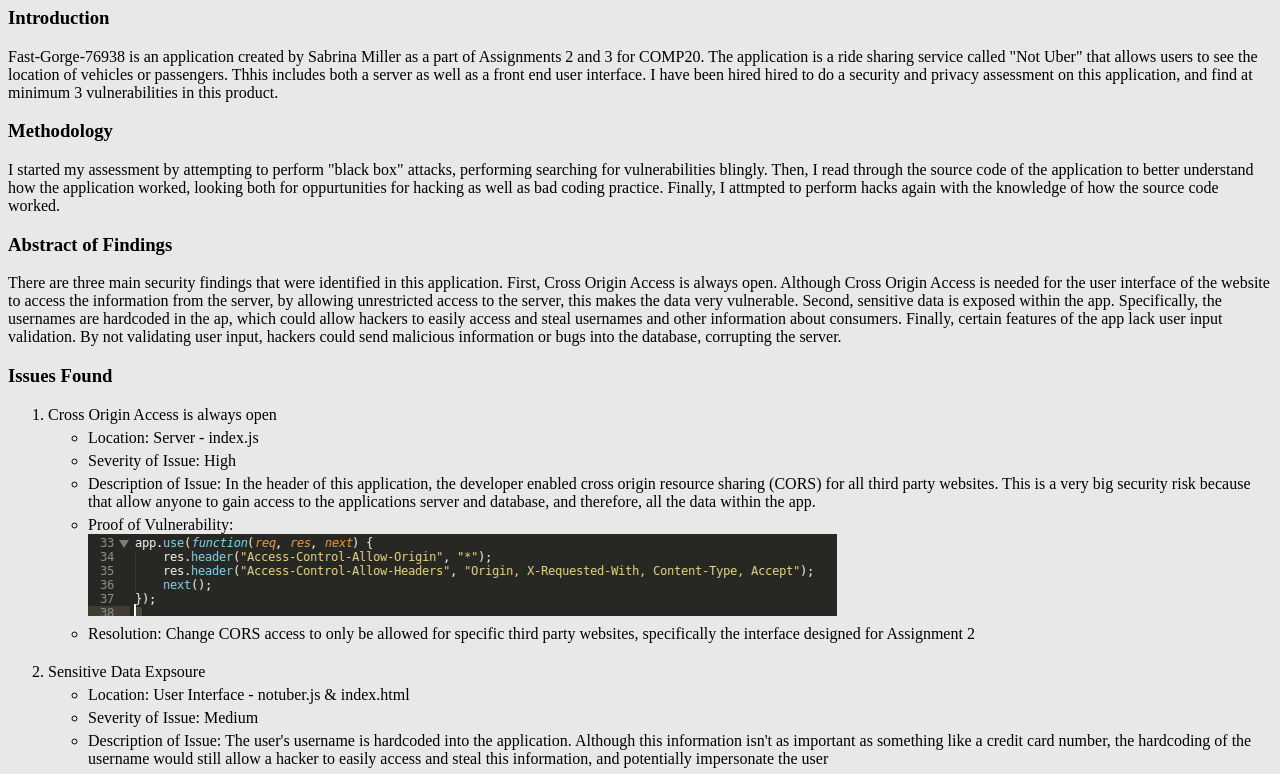
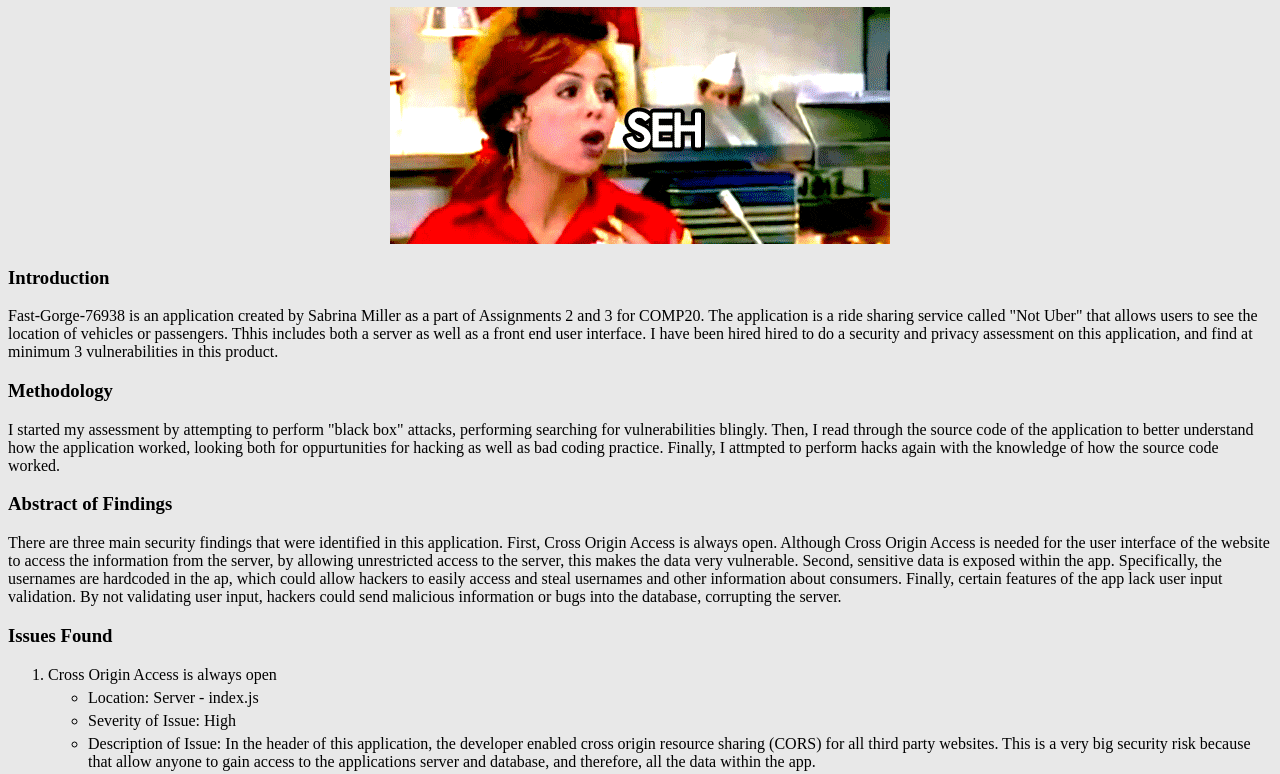
Before and after one commit to susher325/comp20-susher, a plain HTML site: page security/index.html in a window 1280 px wide. Shown: the part 73-847 px from the top of the page. Drawn offline with Linux system fonts and the light colour scheme.

Commit message:
add bon qui qui gif

```diff
--- a/notuber/style.css
+++ b/notuber/style.css
@@ -1,6 +1,10 @@
 #map {
     height: 100%;
     width: 100%;
+}
+
+#intro {
+	position: center;
 }
 
 body {
--- a/security/index.html
+++ b/security/index.html
@@ -7,7 +7,10 @@
 	<link rel="stylesheet" type="text/css" href="style.css">
 </head>
 <body>
-	<h1>Security and Privacy Assessment</h1>
+	<div id="intro">
+		<h1>Security and Privacy Assessment</h1>
+		<img src="security.gif" alt="Bon Qui Qui Security Gif">
+	</div>
 	<h3> Introduction </h3>
 		<p> Fast-Gorge-76938 is an application created by Sabrina Miller as a part of Assignments 2 and 3 for COMP20. The application is a ride sharing service called "Not Uber" that allows users to see the location of vehicles or passengers. Thhis includes both a server as well as a front end user interface. I have been hired hired to do a security and privacy assessment on this application, and find at minimum 3 vulnerabilities in this product. </p>
 	<h3> Methodology </h3>
--- a/security/style.css
+++ b/security/style.css
@@ -1,5 +1,9 @@
 #issue {
 	margin-bottom: 20px;
+}
+
+#intro {
+	text-align: center;
 }
 
 body {
```
Also changed, not shown: security/security.gif (added).
